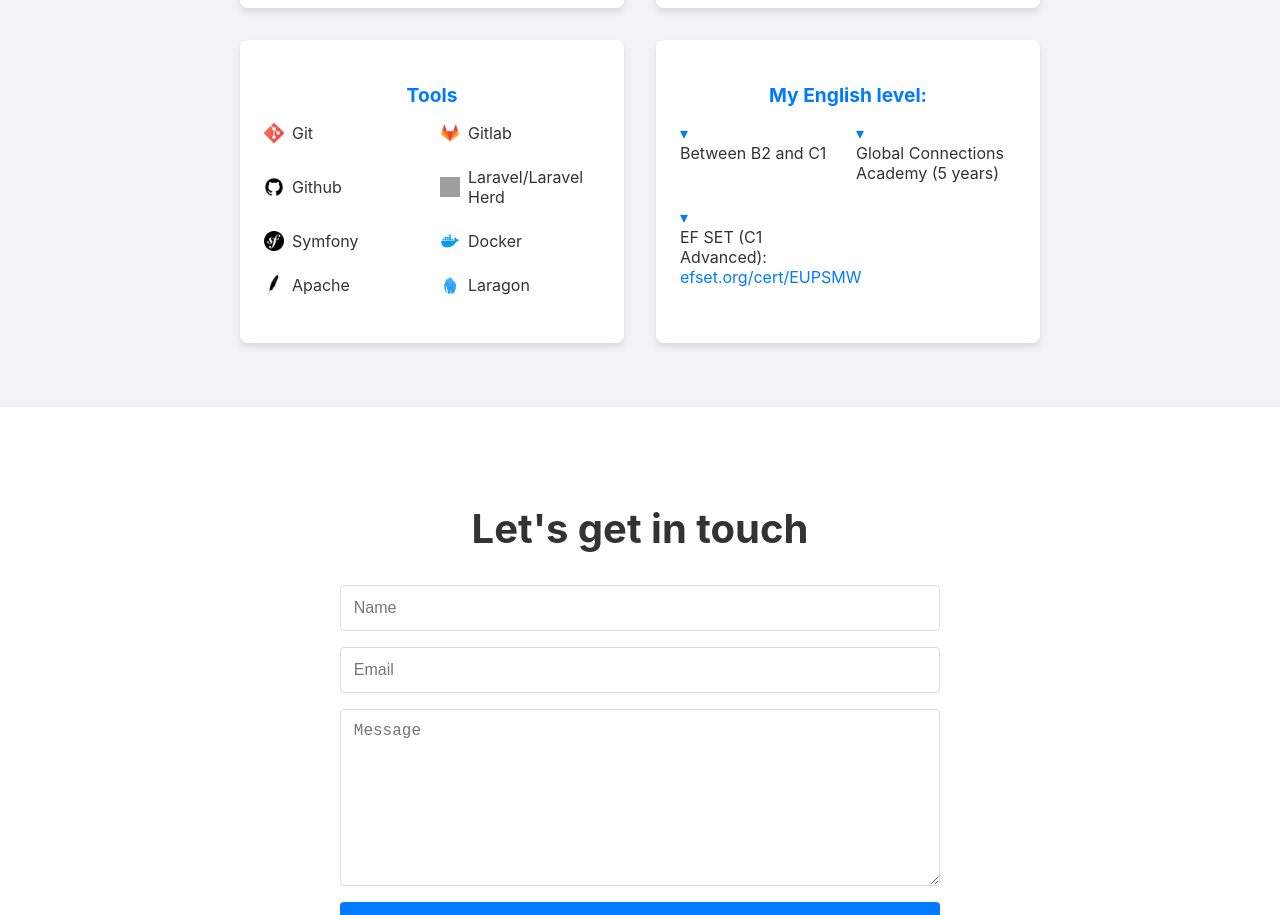
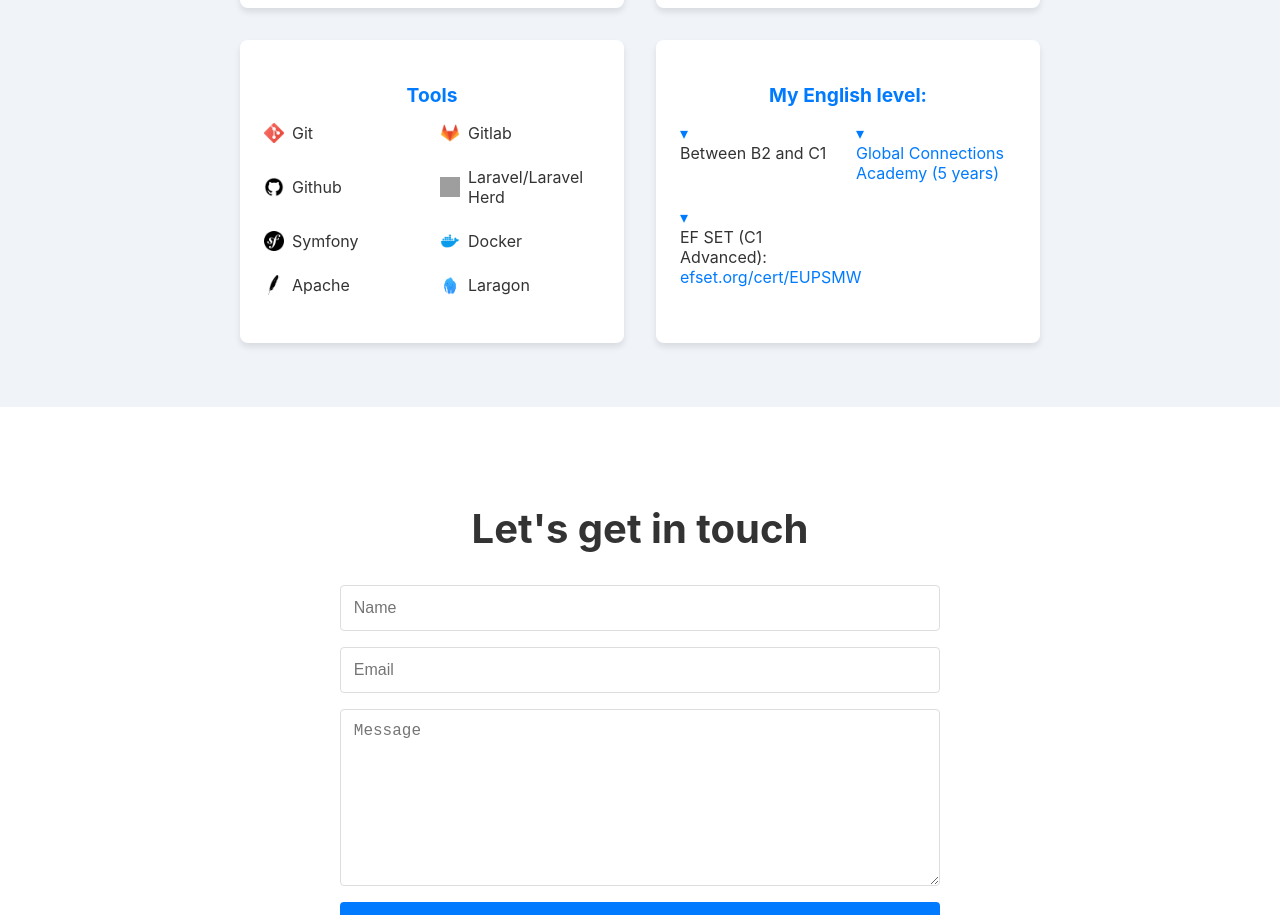
Before and after one commit to JuanZorrilla95/portafolio2024, a React (Create React App) app: page / in a window 1280 px wide. Shown: the part 2337-3252 px from the top of the page. Built offline with nearby package versions, Linux system fonts and the light colour scheme; grey boxes are pictures that could not be loaded.

Commit message:
fix the english url. Some dumb but maybe not some dumb details.

```diff
--- a/src/components/Skills.js
+++ b/src/components/Skills.js
@@ -158,7 +158,11 @@ const Skills = () => {
       skills: {
         es: [
           "Entre B2 y C1",
-            "Academia Global Connections (5 años)",
+		  <>
+            <EnglishLink href="https://imgur.com/5U3XP8M" target="_blank" rel="noopener noreferrer">
+				Academia Global Connections (5 años)
+            </EnglishLink>
+          </>,
           <>
             EF SET (C1 Avanzado):
             <EnglishLink href="https://www.efset.org/cert/EUPSMW" target="_blank" rel="noopener noreferrer">
@@ -168,7 +172,11 @@ const Skills = () => {
         ],
         en: [
           "Between B2 and C1",
-            "Global Connections Academy (5 years)",
+          <>
+            <EnglishLink href="https://imgur.com/5U3XP8M" target="_blank" rel="noopener noreferrer">
+              Global Connections Academy (5 years)
+            </EnglishLink>
+          </>,
           <>
             EF SET (C1 Advanced):
             <EnglishLink href="https://www.efset.org/cert/EUPSMW" target="_blank" rel="noopener noreferrer">
@@ -194,13 +202,7 @@ const Skills = () => {
                 {category.title === "Inglés"
                   ? category.skills[language].map((skill, skillIndex) => (
                       <EnglishSkillItem key={skillIndex}>
-                          {typeof skill === 'string' ? skill : (
-                            <>
-                              {skill.props.children[0]}
-                              <br />
-                              {skill.props.children[1]}
-                            </>
-                          )}
+                        {React.isValidElement(skill) ? skill : skill}
                       </EnglishSkillItem>
                     ))
                   : category.skills.map((skill, skillIndex) => (
```
Lines whose indentation alone changed are shown as unchanged.
